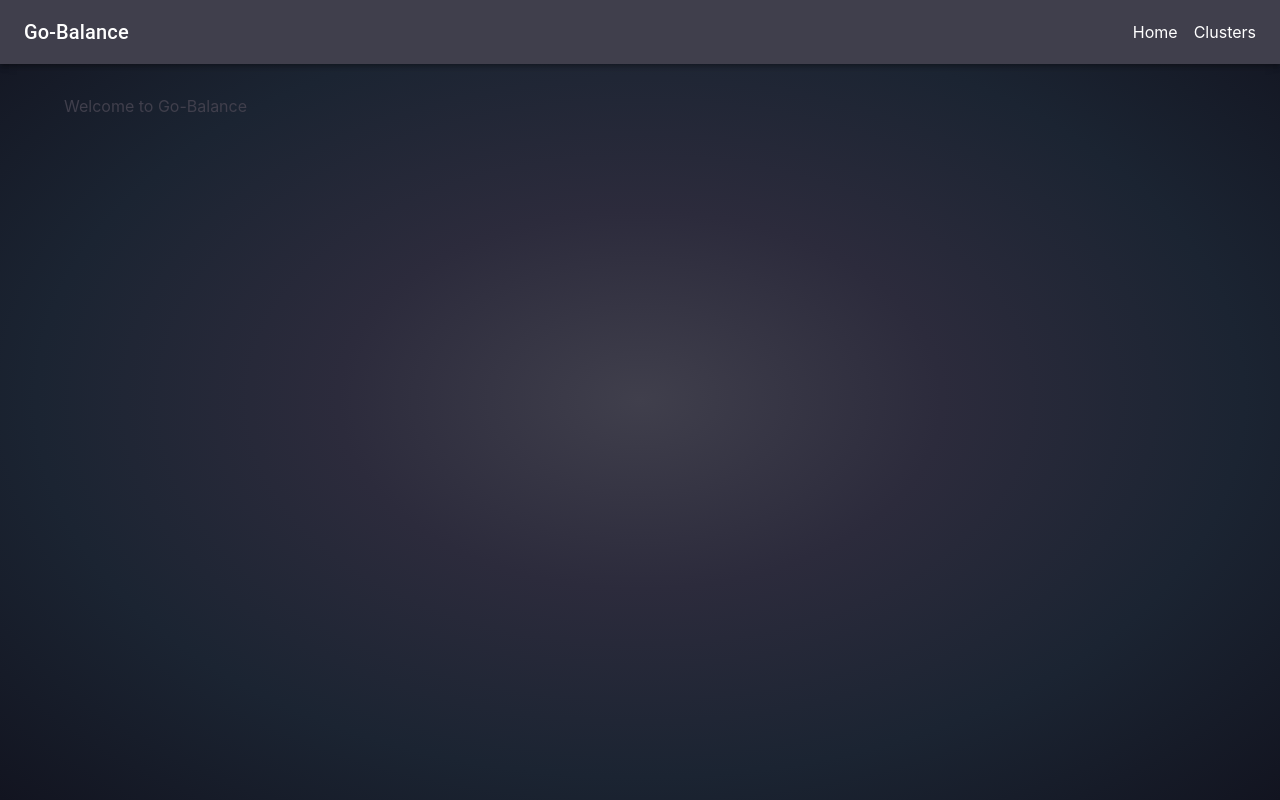
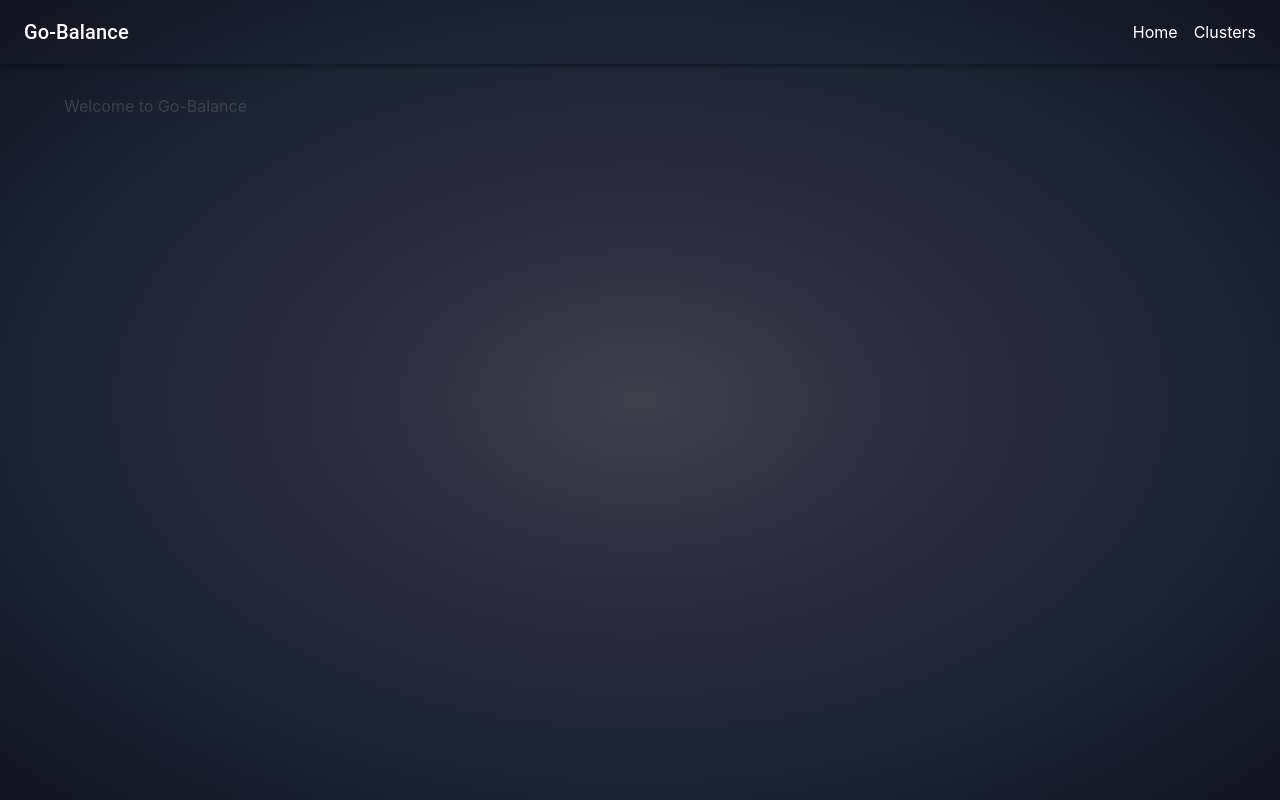
Before and after one commit to CpBruceMeena/Go-Balance, a React (Create React App) app in the folder frontend/: page / in a window 1280 px wide. Built offline with nearby package versions, Linux system fonts and the light colour scheme.

Commit message:
feat(ui): update server management and color theme for improved consistency and visual appeal

```diff
--- a/frontend/src/theme/colors.ts
+++ b/frontend/src/theme/colors.ts
@@ -1,13 +1,14 @@
 export const colors = {
-  onyx: 'var(--onyx)',
-  raisinBlack: 'var(--raisin-black)',
-  gunmetal: 'var(--gunmetal)',
-  richBlack: 'var(--rich-black)',
+  isabelline: 'var(--isabelline)',
+  timberwolf: 'var(--timberwolf)',
+  linen: 'var(--linen)',
+  champagnePink: 'var(--champagne-pink)',
+  paleDogwood: 'var(--pale-dogwood)',
   background: 'var(--gradient-radial)',
-  card: 'var(--gunmetal)',
-  text: 'var(--onyx)',
-  primary: 'var(--onyx)',
-  secondary: 'var(--raisin-black)',
+  card: 'var(--linen)',
+  text: 'var(--champagne-pink)',
+  primary: 'var(--champagne-pink)',
+  secondary: 'var(--timberwolf)',
 };
 
 export const gradients = {
```
Also changed, not shown: frontend/src/components/ServerManagement.tsx (+15 -15 lines).
